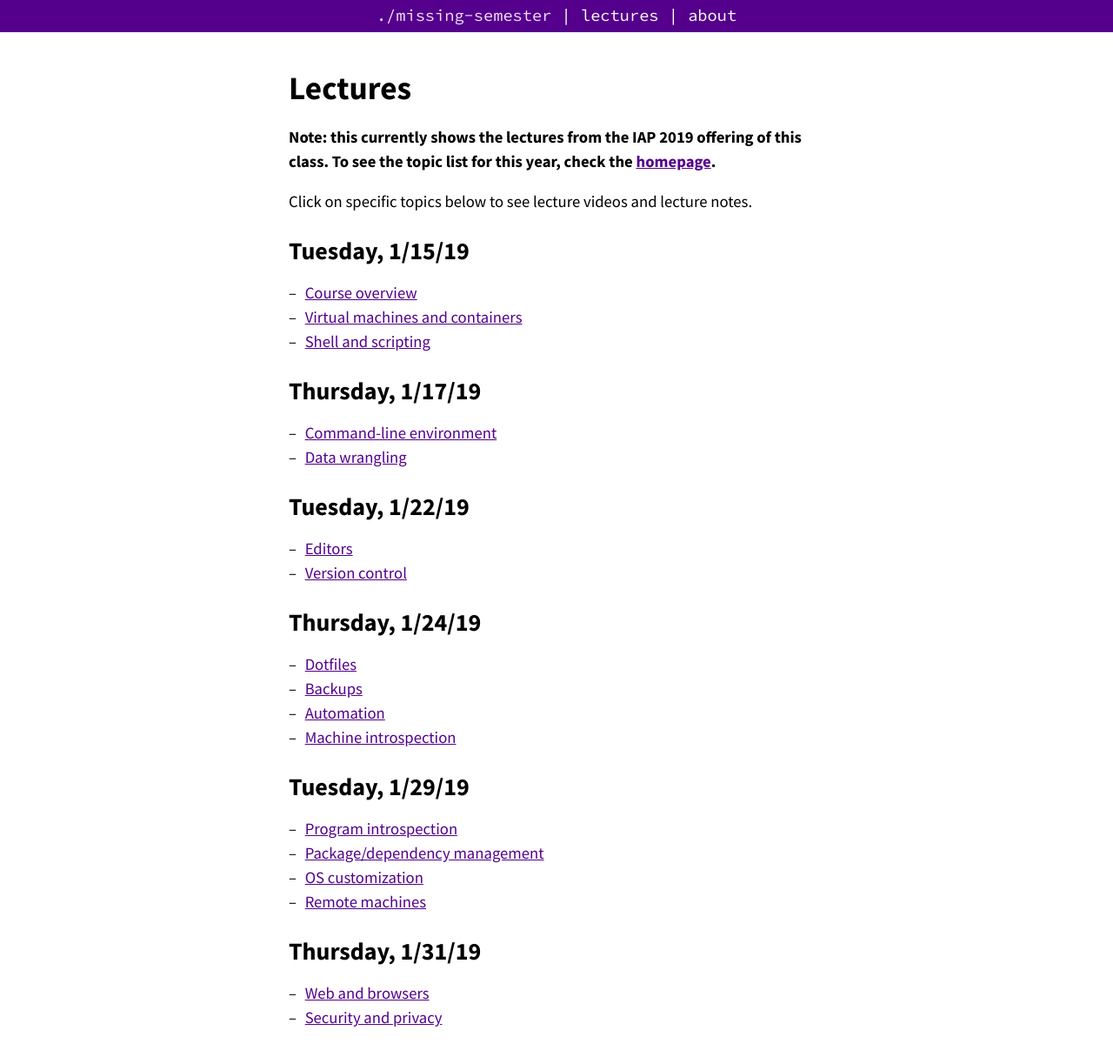
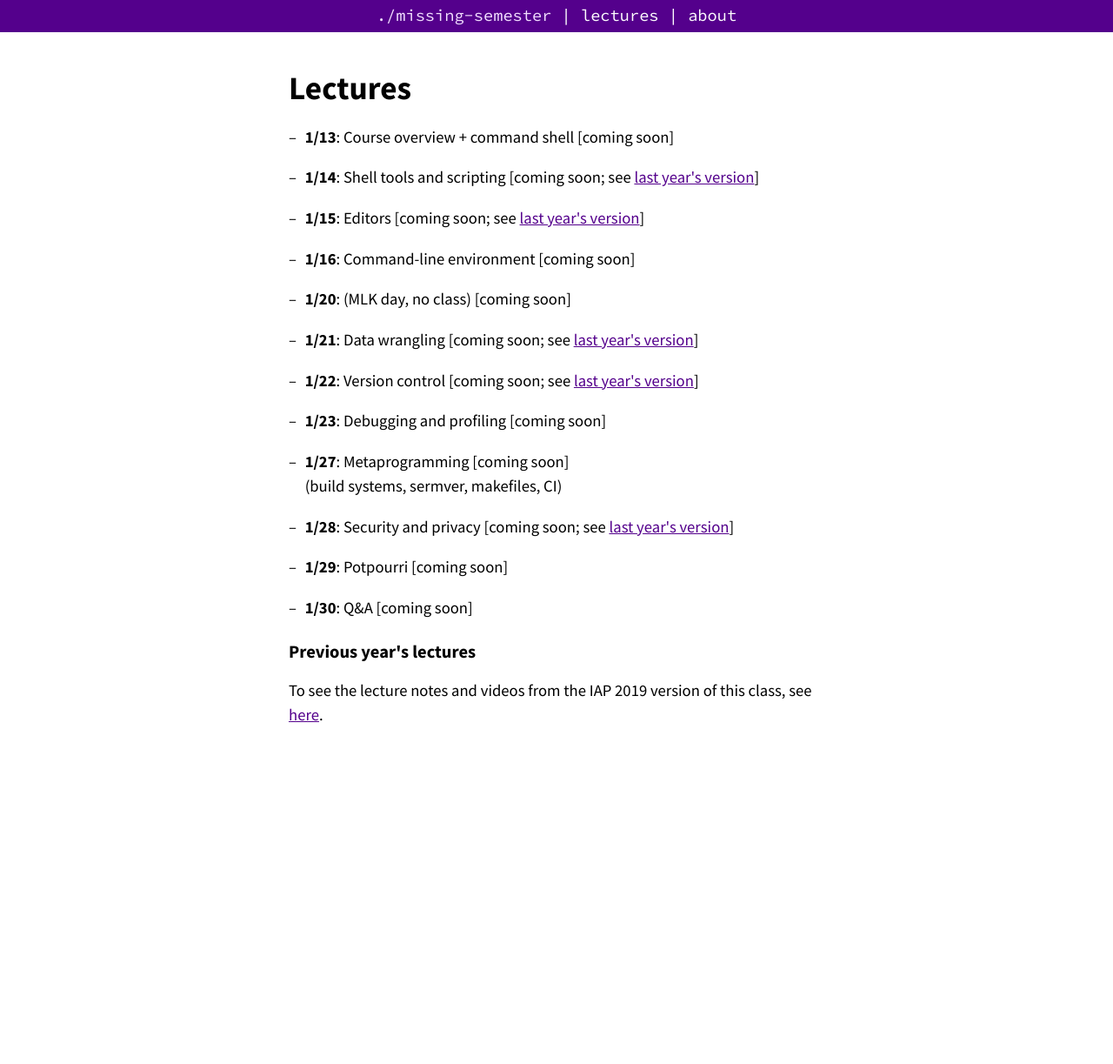
Before and after one commit to missing-semester-cn/missing-semester-cn.github.io, a Jekyll site: the page built from lectures.html, in a window 1280 px wide. Shown: the whole page at 87% size. Built offline with Jekyll 4.4.1, drawn with Linux system fonts in a browser that asks for light colours; after the commit the page ends 900 px from its top, so only the background shows below that.

Commit message:
Update homepage and lectures list
Homepage:

- Remove "under construction" notice
- Link to blog post from homepage
- Unify lectures list
- Make headings bigger

Lectures list:

- Show this year's topic list, currently without links
- Add links to specific lectures from last year

```diff
--- a/_data/lectures.yml
+++ b/_data/lectures.yml
@@ -1,51 +1,31 @@
-- date: Tuesday, 1/15/19
-  topics:
-    - title: Course overview
-      url: /course-overview/
-    - title: Virtual machines and containers
-      url: /virtual-machines/
-    - title: Shell and scripting
-      url: /shell/
-
-- date: Thursday, 1/17/19
-  topics:
-    - title: Command-line environment
-      url: /command-line/
-    - title: Data wrangling
-      url: /data-wrangling/
-
-- date: Tuesday, 1/22/19
-  topics:
-    - title: Editors
-      url: /editors/
-    - title: Version control
-      url: /version-control/
-
-- date: Thursday, 1/24/19
-  topics:
-    - title: Dotfiles
-      url: /dotfiles/
-    - title: Backups
-      url: /backups/
-    - title: Automation
-      url: /automation/
-    - title: Machine introspection
-      url: /machine-introspection/
-
-- date: Tuesday, 1/29/19
-  topics:
-    - title: Program introspection
-      url: /program-introspection/
-    - title: Package/dependency management
-      url: /package-management/
-    - title: OS customization
-      url: /os-customization/
-    - title: Remote machines
-      url: /remote-machines/
-
-- date: Thursday, 1/31/19
-  topics:
-    - title: Web and browsers
-      url: /web/
-    - title: Security and privacy
-      url: /security/
+- date: 1/13
+  name: Course overview + command shell
+  # url: ...
+- date: 1/14
+  name: Shell tools and scripting
+  previous: https://hacker-tools.github.io/shell/
+- date: 1/15
+  name: Editors
+  previous: https://hacker-tools.github.io/editors/
+- date: 1/16
+  name: Command-line environment
+- date: 1/20
+  name: (MLK day, no class)
+- date: 1/21
+  name: Data wrangling
+  previous: https://hacker-tools.github.io/data-wrangling/
+- date: 1/22
+  name: Version control
+  previous: https://hacker-tools.github.io/version-control/
+- date: 1/23
+  name: Debugging and profiling
+- date: 1/27
+  name: Metaprogramming
+  details: build systems, sermver, makefiles, CI
+- date: 1/28
+  name: Security and privacy
+  previous: https://hacker-tools.github.io/security/
+- date: 1/29
+  name: Potpourri
+- date: 1/30
+  name: Q&A
--- a/lectures.html
+++ b/lectures.html
@@ -3,18 +3,25 @@ layout: page
 title: "Lectures"
 ---
 
-<p><strong>Note: this currently shows the lectures from the IAP 2019 offering of this class. To see the topic list for this year, check the <a href="/">homepage</a>.</strong></p>
 
-<p>Click on specific topics below to see lecture videos and lecture notes.</p>
+<ul class="double-spaced">
+{% for lecture in site.data.lectures %}
+  <li>
+  {% if lecture.url %}
+    <strong>{{ lecture.date }}</strong>: <a href="{{ lecture.url }}">{{ lecture.name }}</a>
+  {% elsif lecture.previous %}
+    <strong>{{ lecture.date }}</strong>: {{ lecture.name }} [coming soon; see <a href="{{ lecture.previous }}">last year's version</a>]
+  {% else %}
+    <strong>{{ lecture.date }}</strong>: {{ lecture.name }} [coming soon]
+  {% endif %}
+  {% if lecture.details %}
+    <br>
+    ({{ lecture.details }})
+  {% endif %}
+  </li>
+{% endfor %}
+</ul>
 
-{% for lecture in site.data.lectures %}
+<h2>Previous year's lectures</h2>
 
-    <h1>{{ lecture.date }}</h1>
-
-    <ul>
-    {% for topic in lecture.topics %}
-        <li><a href="{{ topic.url }}">{{ topic.title }}</a></li>
-    {% endfor %}
-    </ul>
-
-{% endfor %}
+<p>To see the lecture notes and videos from the IAP 2019 version of this class, see <a href="https://hacker-tools.github.io/lectures/">here</a>.</p>
--- a/static/css/main.css
+++ b/static/css/main.css
@@ -89,6 +89,10 @@ ul li:before {
   content: "\2013  "; /* note: extra space needed because first is consumed by css parser */
   position: absolute;
   margin-left: -1rem;
+}
+
+ul.double-spaced li {
+  margin-top: 1rem;
 }
 
 pre, code {
```
Also changed, not shown: index.md (+23 -26 lines).
